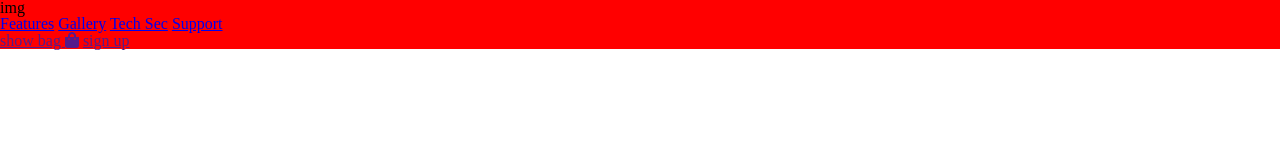
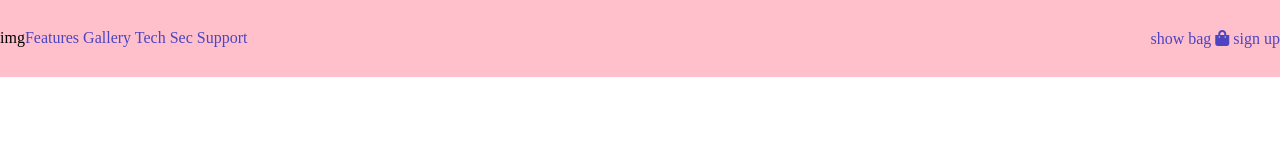
Before and after one commit to kaizen-minded/headphones, a plain HTML site: page index.html in a window 1280 px wide. Drawn offline with Linux system fonts and the light colour scheme.

Commit message:
added more styling to header

```diff
--- a/css/landing-page/header.css
+++ b/css/landing-page/header.css
@@ -1,3 +1,22 @@
-header {
-  background-color: red;
+header{
+background-color: pink;
+padding: 30px 0;
 }
+header:after{
+  content: "";
+  display: table;
+  clear: both;
+}
+header a{
+  color: #4c44C1;
+  text-decoration: none;
+}
+header .logo {
+  float: left;
+}
+header .menu{
+  float: left;
+}
+header .header-buttons{
+  float: right;
+}
```
